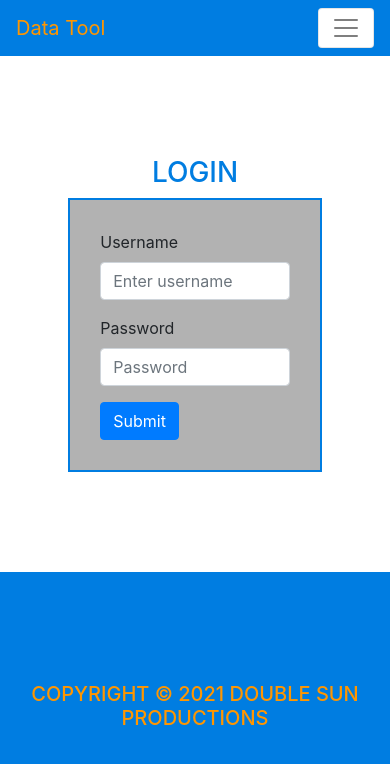
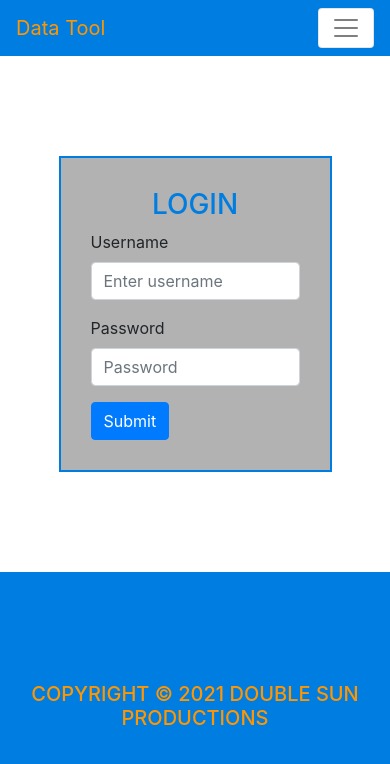
Before and after one commit to ravenusmc/data_tool, a Vue app in the folder client/: page /login in a window 390 px wide. Shown: the top 764 px of the page. Built offline with nearby package versions, Linux system fonts and the light colour scheme; some icons are missing.

Commit message:
fixed minor styling issues on login page

```diff
--- a/client/src/views/Login.vue
+++ b/client/src/views/Login.vue
@@ -4,11 +4,12 @@
 
     <section>
 
-      <div>
-        <h3 class='login-title center'>Login</h3>
-      </div>
+      <form @submit="login">
 
-      <form @submit="login">
+        <div>
+          <h3 class='login-title center'>Login</h3>
+        </div>
+
         <div class="form-group">
           <label for="username">Username</label>
           <input
@@ -101,7 +102,7 @@ Media Queries
     border: 2px solid rgb(0, 125, 225);
     background-color: rgba(0, 0, 0, 0.3);
     padding: 30px;
-    width: 65%;
+    width: 70%;
   }
 }
 
--- a/client/src/views/SignUp.vue
+++ b/client/src/views/SignUp.vue
@@ -41,12 +41,12 @@
           />
         </div>
         <div class="form-group">
-          <label for="exampleInputPassword1">Retype Password</label>
+          <label for="exampleInputPassword2">Retype Password</label>
           <input
             type="password"
             class="form-control"
             v-model="password_confirm"
-            id="exampleInputPassword1"
+            id="exampleInputPassword2"
             placeholder="Retype Password"
           />
         </div>
```
